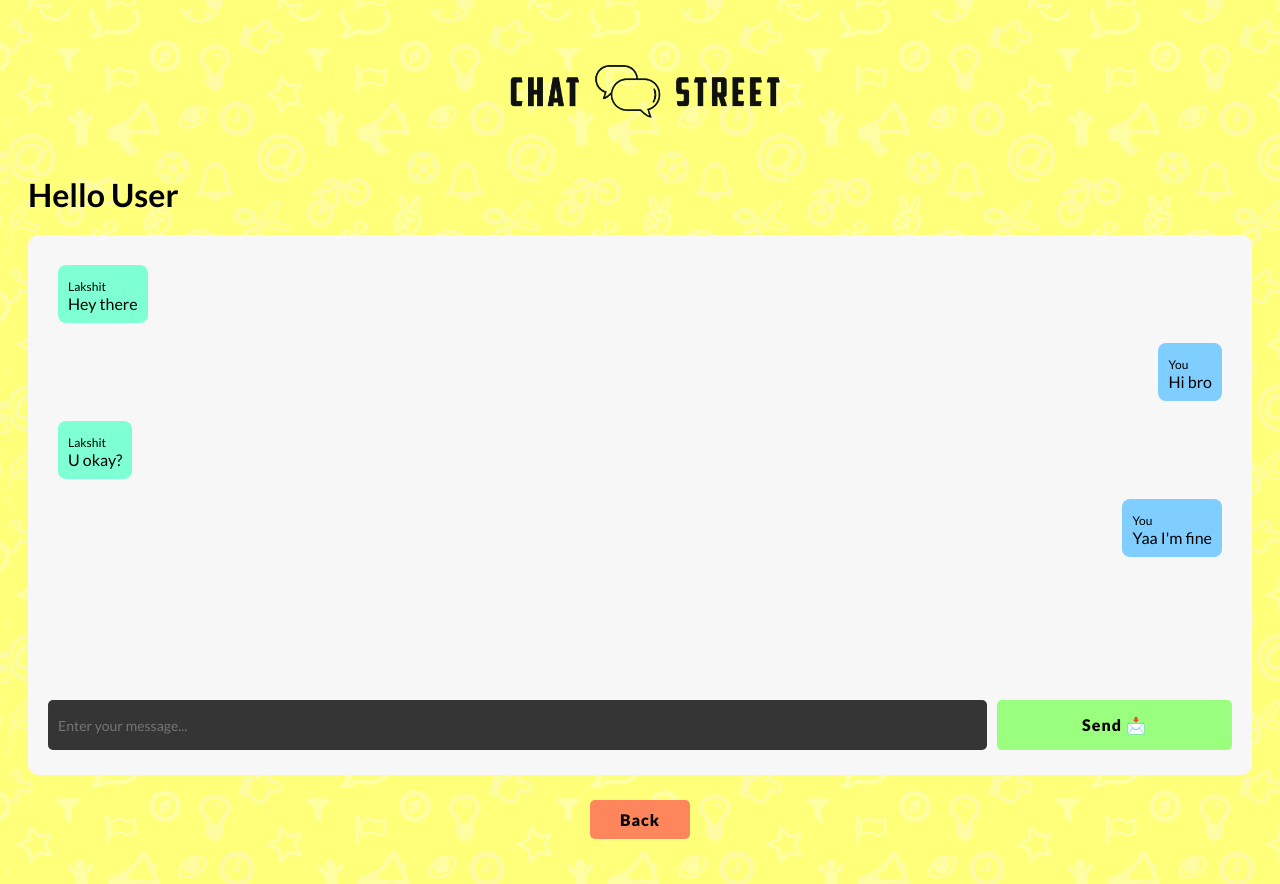
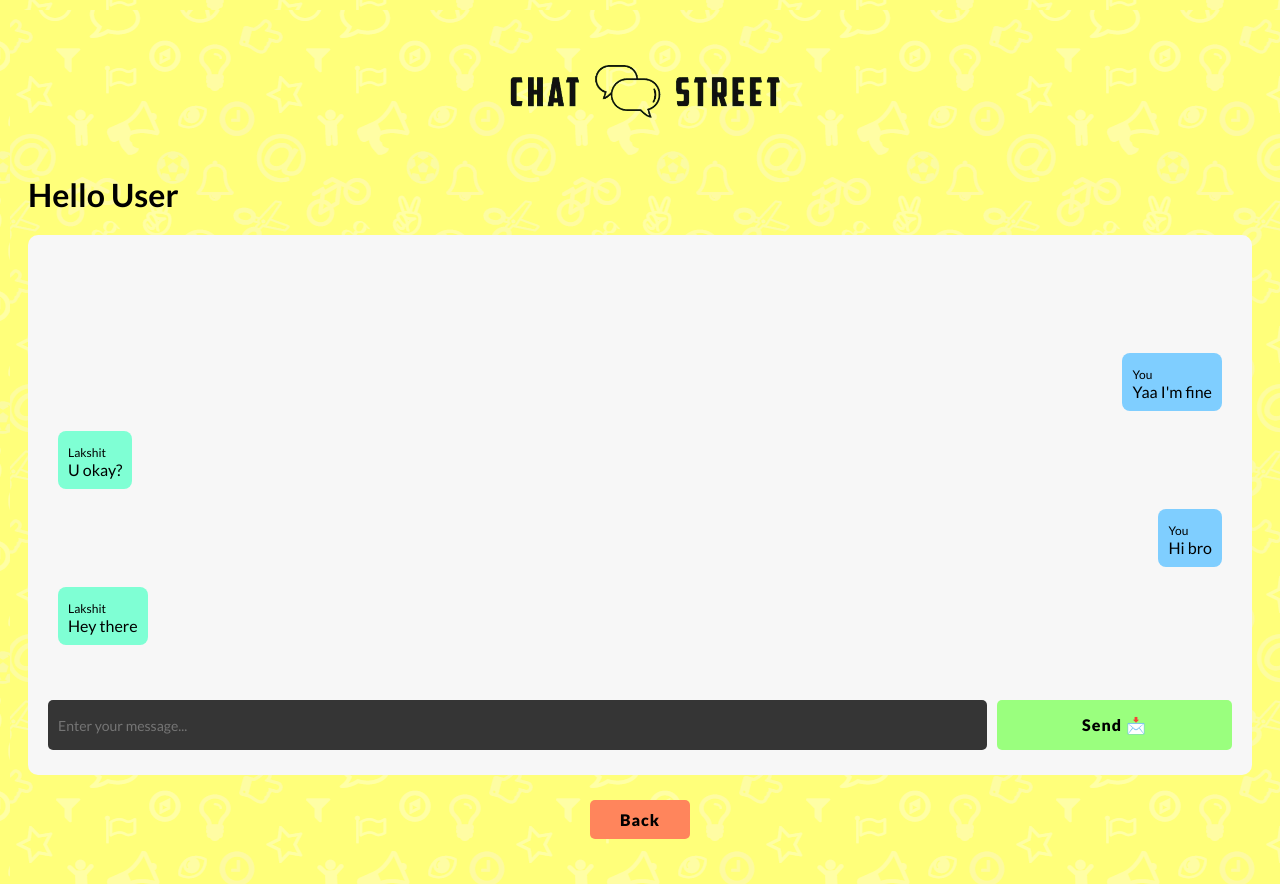
Before and after one commit to Lakshit-Chiranjiv/Chat-street-app, a Svelte app in the folder client/: page /chat in a window 1280 px wide. Built offline with nearby package versions, Linux system fonts and the light colour scheme.

Commit message:
style to automatic scroll to bottom of chat

```diff
--- a/client/src/components/Chat.svelte
+++ b/client/src/components/Chat.svelte
@@ -12,6 +12,7 @@
     <div class="chat">
         <!-- messages -->
         <div class="msgs">
+            <!-- should render messages in reverse order as flex direction is column reverse -->
             <Message person='Lakshit' msg='Hey there'/>
             <Message person='Jackob' msg='Hi bro' isSelf/>
             <Message person='Lakshit' msg='U okay?'/>
@@ -40,6 +41,8 @@
         margin-bottom: 40px;
         height: 400px;
         overflow-y: scroll;
+        display: flex;
+        flex-direction: column-reverse;
     }
 
     div.msg-type{
```
